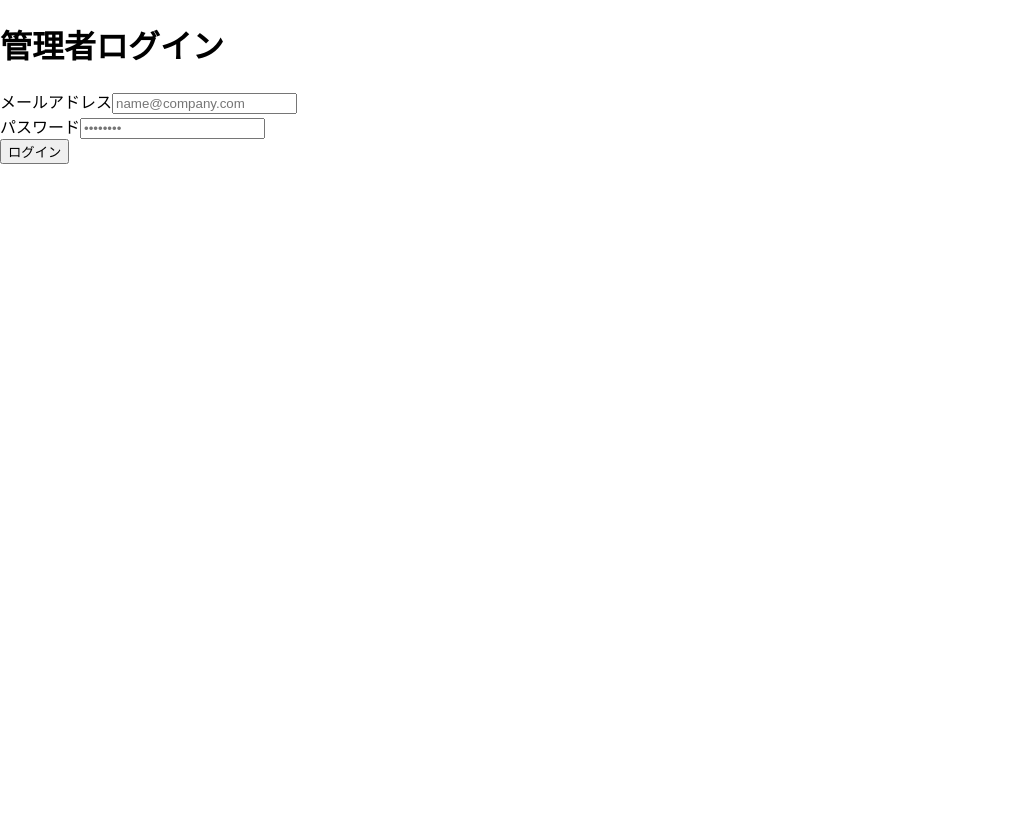
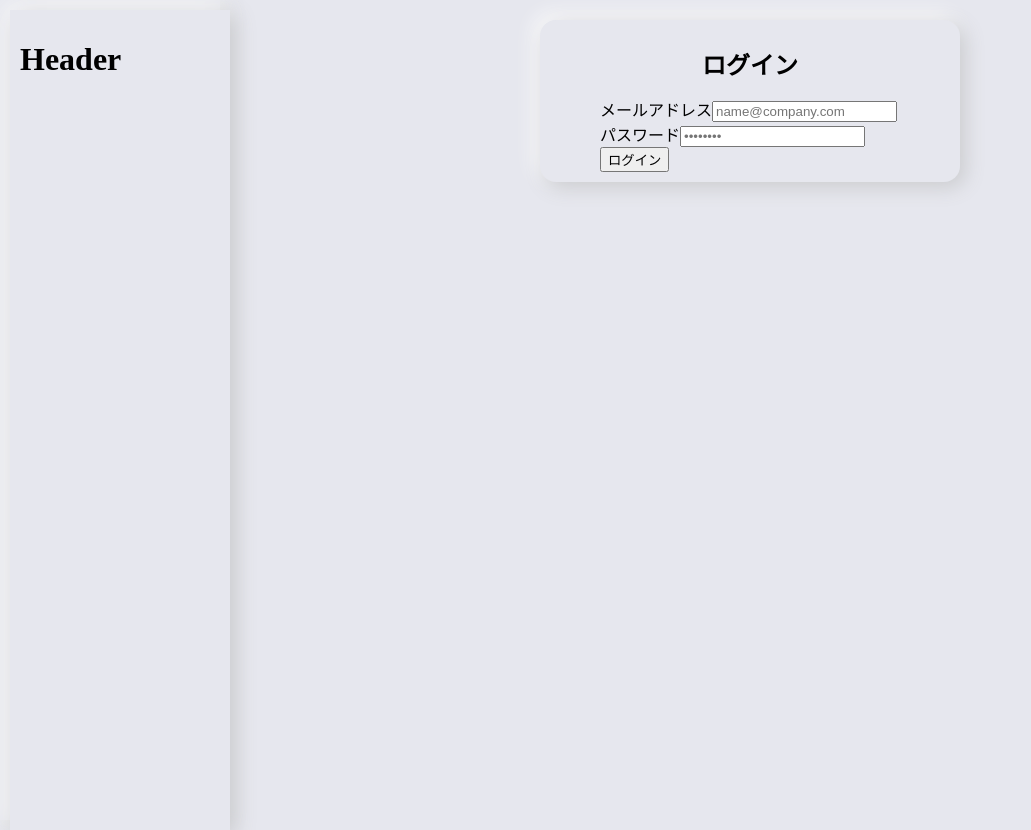
Before and after one commit to teamDplus/blogApp, a React (Create React App) app: page /login in a window 1280 px wide. Shown: the whole page, without its empty margins (0-1031 px from the left). Before the commit the page ends 800 px from the top, so only its background shows below. Built offline with nearby package versions, Linux system fonts and the light colour scheme; no server answers.

Commit message:
デザイン調整

```diff
--- a/src/components/BlogList.jsx
+++ b/src/components/BlogList.jsx
@@ -22,14 +22,16 @@ const BlogList = () => {
     },[])
 
   return (
-    <div>
+    <div className="blog-list">
         <h2>ブログ一覧</h2>
-        {posts.map((post) => (
-            <div className='blog' key={post.id}>
-                <h3>タイトル：{post.title}</h3>
-                <p>記事の内容：{post.content}</p>
-            </div>
-        ))}
+        <div className="blog-list__items">
+            {posts.map((post) => (
+                <div className="blog-list__item" key={post.id}>
+                    <h3 className="blog-list__item-title">{post.title}</h3>
+                    <p className="blog-list__item-content">{post.content}</p>
+                </div>
+            ))}
+        </div>
     </div>
   )
 }
--- /dev/null
+++ b/src/components/Header.jsx
@@ -0,0 +1,12 @@
+import React from 'react'
+import '../css/components/Header.css';
+
+const Header = () => {
+  return (
+    <div className='header'>
+        <h1>Header</h1>
+    </div>
+  )
+}
+
+export default Header
--- a/src/components/Home.jsx
+++ b/src/components/Home.jsx
@@ -10,7 +10,6 @@ function Home() {
   console.log(user)
   return (
     <div className="App">
-      <h1>blogApp</h1>
       <BlogList/>
     </div>
   );
--- a/src/components/Login.jsx
+++ b/src/components/Login.jsx
@@ -2,6 +2,8 @@ import {  signInWithEmailAndPassword } from 'firebase/auth';
 import { useState } from 'react';
 import { useNavigate } from 'react-router-dom';
 import { auth } from '../utils/firebase';
+import "../css/components/Login.css"
+
 
 const Login = () => {
   const navigate = useNavigate();
@@ -22,13 +24,9 @@ const Login = () => {
     }
 
   return (
-    <div class="">
-        <div class="">
-          <div class="">
-              <h1 class="">
-                  管理者ログイン
-              </h1>
-              <form onSubmit={signIn} class="">
+      <div className="login">
+          <h1 className="login__title">ログイン</h1>
+          <form onSubmit={signIn} className="login__form">
               <div>
                   <label for="email" class="">メールアドレス</label>
                   <input onChange={(e) => setEmail(e.target.value)} type="email" name="email" id="email" class="" placeholder="name@company.com" required=""/>
@@ -40,8 +38,6 @@ const Login = () => {
               <button type="submit" class="">ログイン</button>
           </form>
       </div>
-        </div>
-    </div>
   )
 }
 
--- a/src/components/Mypage.jsx
+++ b/src/components/Mypage.jsx
@@ -7,9 +7,10 @@ import AppContext from '../context/AppContext';
 
 const Mypage = () => {
   const navigate = useNavigate();
-  const {user} = useContext(AppContext);
+  const {user,loading} = useContext(AppContext);
 
  useEffect(() => {
+  console.log(user)
   if(!user){
     navigate("/")
   }
@@ -24,14 +25,9 @@ const Mypage = () => {
     })
   }
 
-  const checkLogin = () => {
-    console.log(user)
-  }
-
   return (
-    <div>
-      <h1>マイページ</h1>
-      <button onClick={checkLogin}>check</button>
+    <div className='mypage'>
+      <h1 className='mypage__title'>マイページ</h1>
       <button onClick={handleSignOut} className='logout'>ログアウト</button>
     </div>
   )
--- a/src/context/AppContext.jsx
+++ b/src/context/AppContext.jsx
@@ -26,7 +26,7 @@ export const AppProvider = ({ children }) => {
       return null;
     }else if(!loading){
       return (
-        <AppContext.Provider value={{user,setUser}}>
+        <AppContext.Provider value={{user,setUser,loading}}>
           {children}
         </AppContext.Provider>
       )
--- a/src/css/components/BlogList.css
+++ b/src/css/components/BlogList.css
@@ -1,4 +1,26 @@
-.blog{
-    border: 2px solid #212121;
+.blog-list{
+    max-width: 1000px;
+    margin: 0 auto;
+}
+
+.blog-list__items{
+    display: grid;
+    grid-template-columns: repeat(auto-fit,minmax(260px,260px));
+    justify-content: center;
+    gap: 20px;
+    padding: 10px;
+}
+
+.blog-list__item{
     margin-bottom: 10px;
+    border-radius: 16px;
+    background: #E6E7EE;
+    padding: 10px;
+    box-shadow:  5px 5px 20px #c8c9cc, -5px -5px 20px #ffffff;
 }
+
+.blog-list__item-content{
+    overflow: hidden;
+    text-overflow: ellipsis;
+    white-space: nowrap;
+}
--- /dev/null
+++ b/src/css/components/Header.css
@@ -0,0 +1,7 @@
+.header{
+    height: 100vh;
+    max-width: 200px;
+    background: #E6E7EE;
+    padding: 10px;
+    box-shadow:  5px 5px 20px #c8c9cc, -5px -5px 20px #ffffff;
+}
--- /dev/null
+++ b/src/css/components/Login.css
@@ -0,0 +1,18 @@
+.login{
+    max-width: 400px;
+    margin: 20px auto;
+    border-radius: 16px;
+    background: #E6E7EE;
+    padding: 10px;
+    box-shadow:  5px 5px 20px #c8c9cc, -5px -5px 20px #ffffff;
+}
+
+.login__title{
+    font-size: 24px;
+    text-align: center;
+}
+
+.login__form{
+    max-width: 300px;
+    margin: 0 auto;
+}
--- a/src/css/components/Mypage.css
+++ b/src/css/components/Mypage.css
@@ -1,3 +1,7 @@
+.mypage{
+    text-align: center;
+}
+
 .logout{
     cursor: pointer;
 }
--- a/src/index.css
+++ b/src/index.css
@@ -1,13 +1,17 @@
-body {
+body{
+  background-color: #E6E7EE;
   margin: 0;
-  font-family: -apple-system, BlinkMacSystemFont, 'Segoe UI', 'Roboto', 'Oxygen',
-    'Ubuntu', 'Cantarell', 'Fira Sans', 'Droid Sans', 'Helvetica Neue',
-    sans-serif;
-  -webkit-font-smoothing: antialiased;
-  -moz-osx-font-smoothing: grayscale;
 }
 
-code {
-  font-family: source-code-pro, Menlo, Monaco, Consolas, 'Courier New',
-    monospace;
+.contents{
+  display: flex;
+  justify-content: left;
 }
+
+.header{
+  width: 100%;
+}
+
+.app{
+  flex: 1;
+}
--- a/src/index.js
+++ b/src/index.js
@@ -4,12 +4,20 @@ import './index.css';
 import App from './App';
 import reportWebVitals from './reportWebVitals';
 import { AppProvider } from './context/AppContext';
+import Header from './components/Header';
 
 const root = ReactDOM.createRoot(document.getElementById('root'));
 root.render(
   <React.StrictMode>
     <AppProvider>
-      <App />
+      <div className='contents'>
+        <div className='header'>
+          <Header/>
+        </div>
+        <div className='app'>
+          <App/>
+        </div>
+      </div>
     </AppProvider>
   </React.StrictMode>
 );
```
Lines whose indentation alone changed are shown as unchanged.
